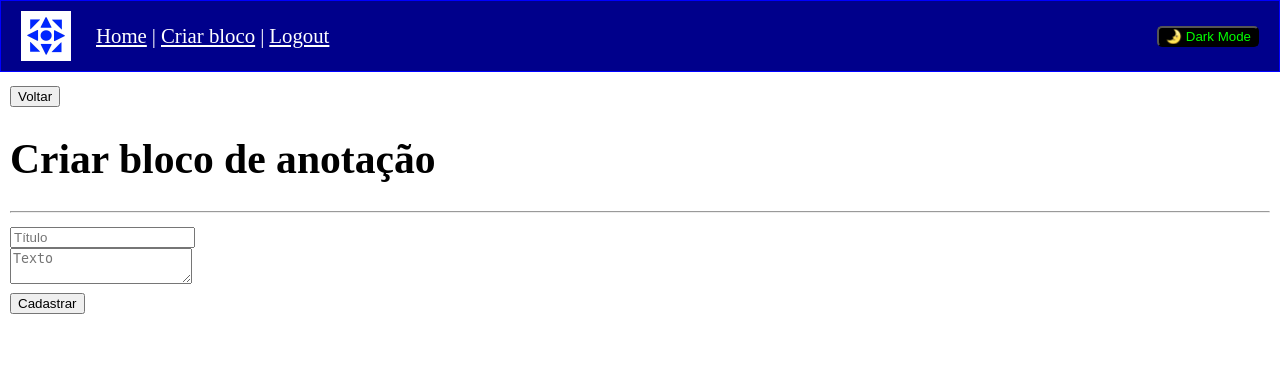
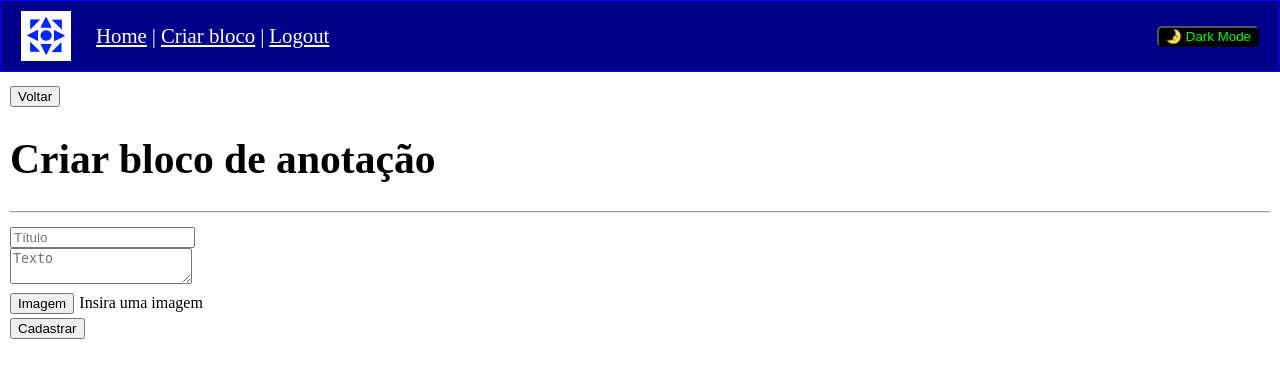
Before and after one commit to GabrielLins64/php-mvc, a PHP site: page /notes/criar in a window 1280 px wide. Shown: the top 378 px of the page. Run offline with PHP 8.4, Linux system fonts and the light colour scheme; the visitor is signed in with stand-in values (Sample User, id 1).

Commit message:
feat: add upload file

```diff
--- a/App/Controllers/notes.php
+++ b/App/Controllers/notes.php
@@ -32,10 +32,51 @@ class Notes extends Controller
       if (empty($_POST['titulo']) || empty($_POST['texto'])):
         $mensagem[] = "Todos os campos devem ser preenchidos.";
       else:
-        $note = $this->model('Note');
-        $note->title = $_POST['titulo'];
-        $note->text = $_POST['texto'];
-        $mensagem[] = $note->save();
+        $storage = new \Upload\Storage\FileSystem('./assets/uploads');
+        $file = new \Upload\File('noteImage', $storage);
+
+        // Optionally you can rename the file on upload
+        $new_filename = uniqid();
+        $file->setName($new_filename);
+
+        // Validate file upload
+        $file->addValidations(array(
+          // Ensure file is of type "image/png"
+          new \Upload\Validation\Mimetype('image/png'),
+
+          //You can also add multi mimetype validation
+          //new \Upload\Validation\Mimetype(array('image/png', 'image/gif'))
+
+          // Ensure file is no larger than 5M (use "B", "K", M", or "G")
+          new \Upload\Validation\Size('5M')
+        ));
+
+        // Access data about the file that has been uploaded
+        $data = array(
+          'name'       => $file->getNameWithExtension(),
+          'extension'  => $file->getExtension(),
+          'mime'       => $file->getMimetype(),
+          'size'       => $file->getSize(),
+          'md5'        => $file->getMd5(),
+          'dimensions' => $file->getDimensions()
+        );
+
+        // Try to upload file
+        try {
+          // Success!
+          $file->upload();
+          $mensagem[] = "Upload feito com sucesso!";
+
+          $note = $this->model('Note');
+          $note->title = $_POST['titulo'];
+          $note->text = $_POST['texto'];
+          $mensagem[] = $note->save();
+        }
+        catch (\Exception $e) {
+          // Fail!
+          $errors = $file->getErrors();
+          $mensagem[] = implode("<br>", $errors);
+        }
       endif;
     endif;
 
--- a/App/Views/global/footer.php
+++ b/App/Views/global/footer.php
@@ -2,3 +2,4 @@
 <div style="height: 50px"></div>
 <script src="/js/dark-mode.js"></script>
 <script src="/js/small-device.js"></script>
+<script src="/js/init.js"></script>
--- a/App/Views/notes/criar.php
+++ b/App/Views/notes/criar.php
@@ -11,8 +11,11 @@
 
 <hr>
 
-<form action="/notes/criar" method="POST">
+<form action="/notes/criar" method="POST" enctype="multipart/form-data">
   <input placeholder="Título" type="text" name="titulo"><br>
   <textarea placeholder="Texto" name="texto"></textarea><br>
+  <button  type="button" onclick="document.getElementById('fileInput').click()">Imagem</button>
+  <label for="fileInput" id="file-label">Insira uma imagem</label><br>
+  <input id="fileInput" type='file' name="noteImage" hidden>
   <button type="submit" name="cadastrar">Cadastrar</button>
 </form>
--- a/composer.json
+++ b/composer.json
@@ -10,6 +10,7 @@
     }
   },
   "require": {
-    "dompdf/dompdf": "^1.1"
+    "dompdf/dompdf": "^1.1",
+    "codeguy/upload": "1.3.2"
   }
 }
--- a/public/css/main.css
+++ b/public/css/main.css
@@ -48,3 +48,7 @@ a:hover {
 .generate-pdf-container {
   margin-top: 30px;
 }
+
+#file-label {
+  font-size: medium;
+}
--- /dev/null
+++ b/public/js/init.js
@@ -0,0 +1,6 @@
+const fileInput = document.getElementById("fileInput");
+const fileLabel = document.getElementById("file-label");
+fileInput.addEventListener("change", function () {
+  console.log("Got in here");
+  fileLabel.innerHTML = fileInput.files[0].name || "Insira uma imagem";
+});
```
Also changed, not shown: public/assets/uploads/61fd8c63a56f0.png (added), 1 other file.
